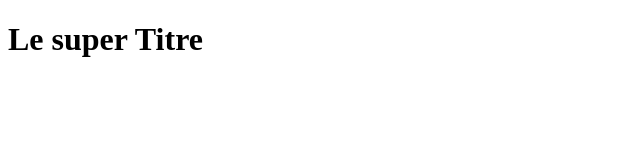
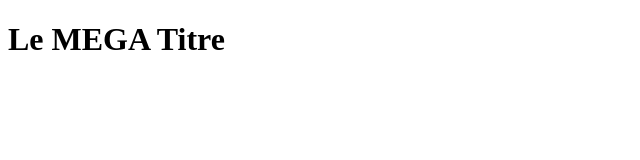
Before and after one commit to DamienSerres/TestGithubOC, a plain HTML site: page index.html in a window 1280 px wide. Shown: the whole page, without its empty margins (0-640 px from the left). Drawn offline with Linux system fonts and the light colour scheme.

Commit message:
Modif du titre h1

```diff
--- a/index.html
+++ b/index.html
@@ -6,6 +6,6 @@
     <title>Pipou</title>
 </head>
 <body>
-    <h1>Le super Titre</h1>
+    <h1>Le MEGA Titre</h1>
 </body>
 </html>
```
